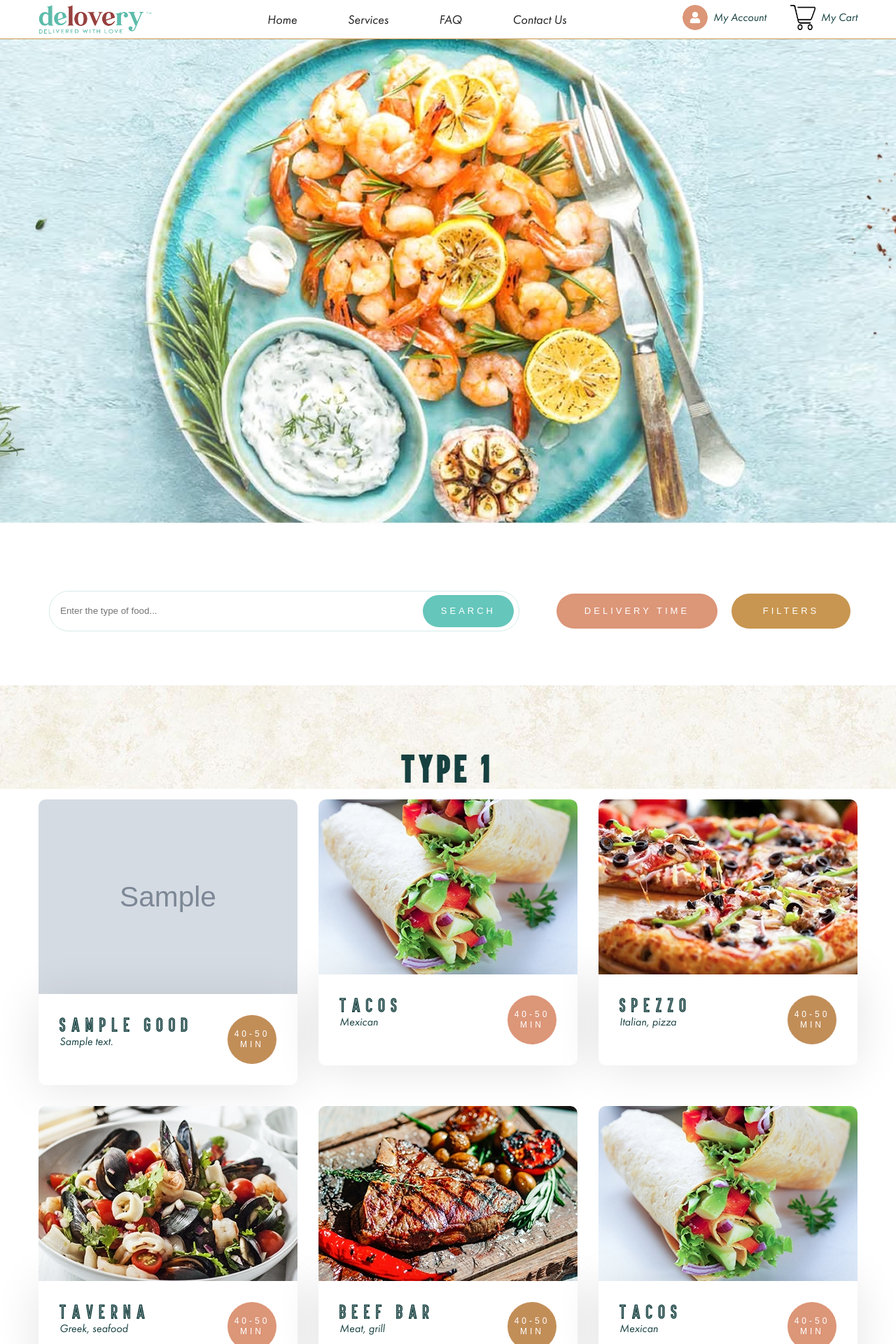
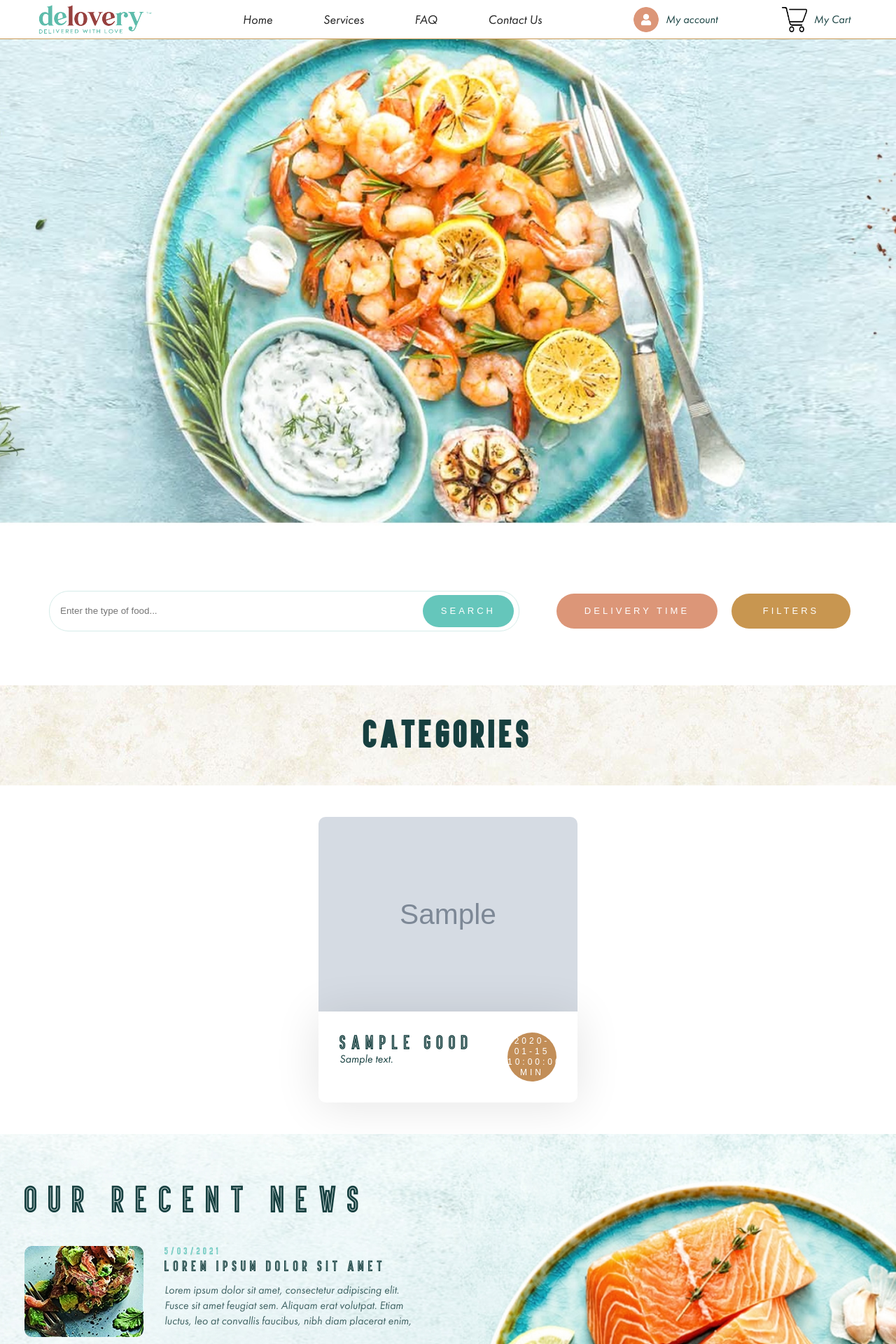
Before and after one commit to G0o0se/delovery, a PHP site: template application/views/main/index.php in a window 1280 px wide. Shown: the top 1920 px of the page at 70% size. Run offline with PHP 8.4, Linux system fonts and the light colour scheme; the template is opened without the code that fills it: most values are stand-ins (such as "Sample title", 1, 10 or a date in 2020); grey boxes marked "Sample" are stand-in pictures.

Commit message:
add login to session, logout add categories to main page(change DB)

```diff
--- a/application/config/routes.php
+++ b/application/config/routes.php
@@ -21,6 +21,11 @@ return [
         'action' => 'login',
     ],
 
+    'account/logout' => [
+        'controller' => 'account',
+        'action' => 'logout',
+    ],
+
     'account/registration' => [
         'controller' => 'account',
         'action' => 'registration',
--- a/application/models/users/User.php
+++ b/application/models/users/User.php
@@ -9,6 +9,7 @@ class User extends ActiveRecordEntity
     protected string $email;
     protected string $password;
     public string $count;
+    public string $name;
 
     public function getEmail(): string
     {
@@ -18,6 +19,11 @@ class User extends ActiveRecordEntity
     public function getPassword(): string
     {
         return $this->password;
+    }
+
+    public function getName(): string
+    {
+        return $this->name;
     }
 
     public function getCount(): string
--- a/application/views/layouts/default.php
+++ b/application/views/layouts/default.php
@@ -4,9 +4,8 @@
 <head>
     <meta charset="UTF-8"/>
     <link href="/public/css/style.css" rel="stylesheet" type="text/css"/>
-    <title><?php echo $title?></title>
+    <title><?php echo $title ?></title>
 </head>
-
 
 
 <header>
@@ -23,14 +22,25 @@
         <div class="header-menu-user">
             <div class="menu-user-item">
                 <a href="/account/login">
-                <img alt="" src="/public/img/icon/user.png">
-                <p>My Account</p>
+                    <img alt="" src="/public/img/icon/user.png">
+                </a>
+                    <?php
+                    if (isset($_SESSION['logged_user'])) {
+                        ?> <a href="/account/login"><p>  <?php echo $_SESSION['logged_user']; ?>  </p></a>
+                        <a href="/account/logout" tite="Logout">
+                            <img alt="" src="/public/img/icon/logout.png">
+                        </a>
+                        <?php
+                    } else {
+                        ?> <a href="/account/login"><p> <?php echo 'My account';
+                    }
+                    ?> </p></a>
                 </a>
             </div>
             <div class="menu-user-item">
                 <a href="/shop">
-                <img alt="" src="/public/img/icon/basket.png">
-                <p>My Cart</p>
+                    <img alt="" src="/public/img/icon/basket.png">
+                    <p>My Cart</p>
                 </a>
             </div>
         </div>
--- a/application/views/main/index.php
+++ b/application/views/main/index.php
@@ -21,12 +21,13 @@
     </div>
 
     <div class="name-content">
-        <h1>type 1</h1>
+        <h1>Categories</h1>
     </div>
 
     </div>
     <div class="menu-main-item">
         <?php foreach ($goods as $good): ?>
+        <a href="<?= $good->getUrl() ?>">
             <div class="food-main-item">
                 <img alt="steak" class="img-item" src="<?= $good->getImage() ?>">
                 <div class="item-main-info">
@@ -35,72 +36,12 @@
                         <p><?= $good->getDescription() ?></p>
                     </div>
                     <div class="btn-delivery">
-                        <button class="btn-timedelivery2"> 40-50 min</button>
+                        <button class="btn-timedelivery2"> <?= $good->getCookTime() ?> min</button>
                     </div>
                 </div>
             </div>
+        </a>
         <?php endforeach; ?>
-
-        <div class="food-main-item">
-            <img alt="tacos" class="img-item" src="/public/img/tacos.jpg">
-            <div class="item-main-info">
-                <div class="name-item">
-                    <h2>Tacos</h2>
-                    <p>Mexican</p>
-                </div>
-                <div class="btn-delivery">
-                    <button class="btn-timedelivery"> 40-50 min</button>
-                </div>
-            </div>
-        </div>
-        <div class="food-main-item">
-            <img alt="pizza" class="img-item" src="/public/img/pizza.jpg">
-            <div class="item-main-info">
-                <div class="name-item">
-                    <h2>Spezzo</h2>
-                    <p>Italian, pizza</p>
-                </div>
-                <div class="btn-delivery">
-                    <button class="btn-timedelivery2"> 40-50 min</button>
-                </div>
-            </div>
-        </div>
-        <div class="food-main-item">
-            <img alt="taverna" class="img-item" src="/public/img/taverna.jpg">
-            <div class="item-main-info">
-                <div class="name-item">
-                    <h2>taverna</h2>
-                    <p>Greek, seafood</p>
-                </div>
-                <div class="btn-delivery">
-                    <button class="btn-timedelivery"> 40-50 min</button>
-                </div>
-            </div>
-        </div>
-        <div class="food-main-item">
-            <img alt="tacos" class="img-item" src="/public/img/steak.jpg">
-            <div class="item-main-info">
-                <div class="name-item">
-                    <h2>Beef bar</h2>
-                    <p>Meat, grill</p>
-                </div>
-                <div class="btn-delivery">
-                    <button class="btn-timedelivery2"> 40-50 min</button>
-                </div>
-            </div>
-        </div>
-        <div class="food-main-item">
-            <img alt="tacos" class="img-item" src="/public/img/tacos.jpg">
-            <div class="item-main-info">
-                <div class="name-item">
-                    <h2>Tacos</h2>
-                    <p>Mexican</p>
-                </div>
-                <div class="btn-delivery">
-                    <button class="btn-timedelivery"> 40-50 min</button>
-                </div>
-            </div>
-        </div>
     </div>
 
     <div class="container-news">
@@ -113,7 +54,7 @@
                     </div>
                     <div class="info-news">
                         <div class="time-news">
-                            5/03/2020</div>
+                            5/03/2021</div>
                         <div class="name-news">
                             <h3><a>lorem ipsum dolor sit amet</a></h3>
                         </div>
@@ -131,7 +72,7 @@
                     </div>
                     <div class="info-news">
                         <div class="time-news">
-                            5/03/2020</div>
+                            5/03/2021</div>
                         <div class="name-news">
                             <h3><a>lorem ipsum dolor sit amet</a></h3></div>
                         <div class="text-news">
@@ -148,7 +89,7 @@
                     </div>
                     <div class="info-news">
                         <div class="time-news">
-                            5/03/2020</div>
+                            5/03/2021</div>
                         <div class="name-news">
                             <h3><a>lorem ipsum dolor sit amet</a></h3></div>
                         <div class="text-news">
--- a/application/views/main/rest.php
+++ b/application/views/main/rest.php
@@ -37,7 +37,6 @@
         <li><a href="">pizza</a></li>
         <li><a href="">salads</a></li>
         <li><a href="">soups</a></li>
-        <li><a href="">main coursers</a></li>
         <li><a href="">grill menu</a></li>
         <li><a href="">desserts</a></li>
         <li><a href="">drinks</a></li>
--- a/public/css/style.css
+++ b/public/css/style.css
@@ -178,8 +178,14 @@ header {
     display: flex;
     flex-direction: row;
     justify-content: space-between;
-    max-width: 250px;
+    max-width: 320px;
     width: 100%;
+}
+
+.menu-user-item{
+    display: flex;
+    justify-content: space-between;
+    flex-direction: row;
 }
 
 .menu-user-item a {
@@ -199,7 +205,7 @@ header {
     color: #174040;
     font-size: 16px;
     font-weight: 400;
-    padding-left: 8px;
+    margin: 0 10px;
 }
 
 .menu-user-item p:hover {
@@ -590,7 +596,8 @@ textarea {
 
 .name-content h1 {
     text-align: center;
-    padding-top: 95px;
+    padding-top: 45px;
+    padding-bottom: 45px;
     margin: 0;
 }
 
@@ -922,7 +929,7 @@ textarea {
     display: flex;
     margin: auto;
     justify-content: center;
-    padding-bottom: 30px;
+    padding: 30px 0;
 }
 
 .menu-main-item p {
```
Also changed, not shown: application/controllers/AccountController.php (+12 -0 lines), application/models/ActiveRecordEntity.php (+12 -0 lines), application/models/goods/Good.php (+15 -20 lines), public/img/dessert.jpg (added), public/img/icon/logout.png (added), public/img/pennepaste.jpg (added), public/img/soup.png (added), 1 other file.
